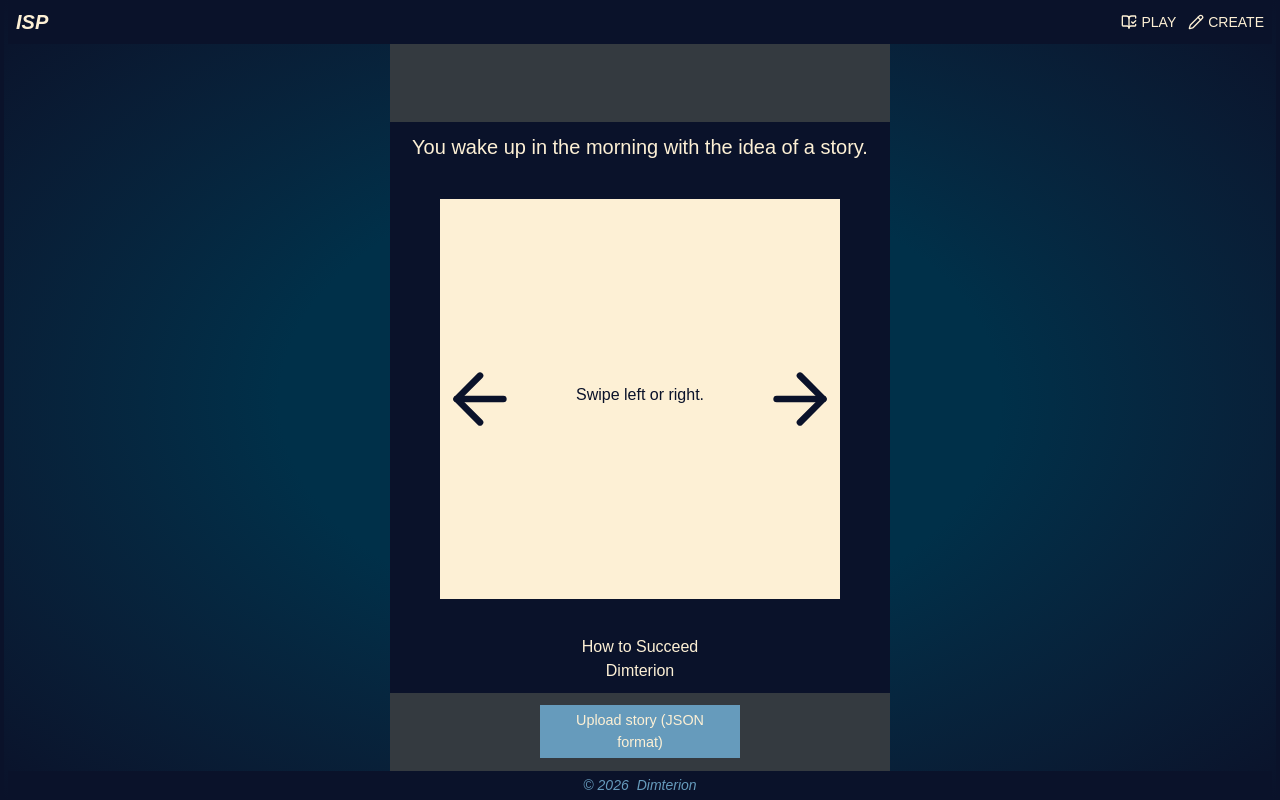
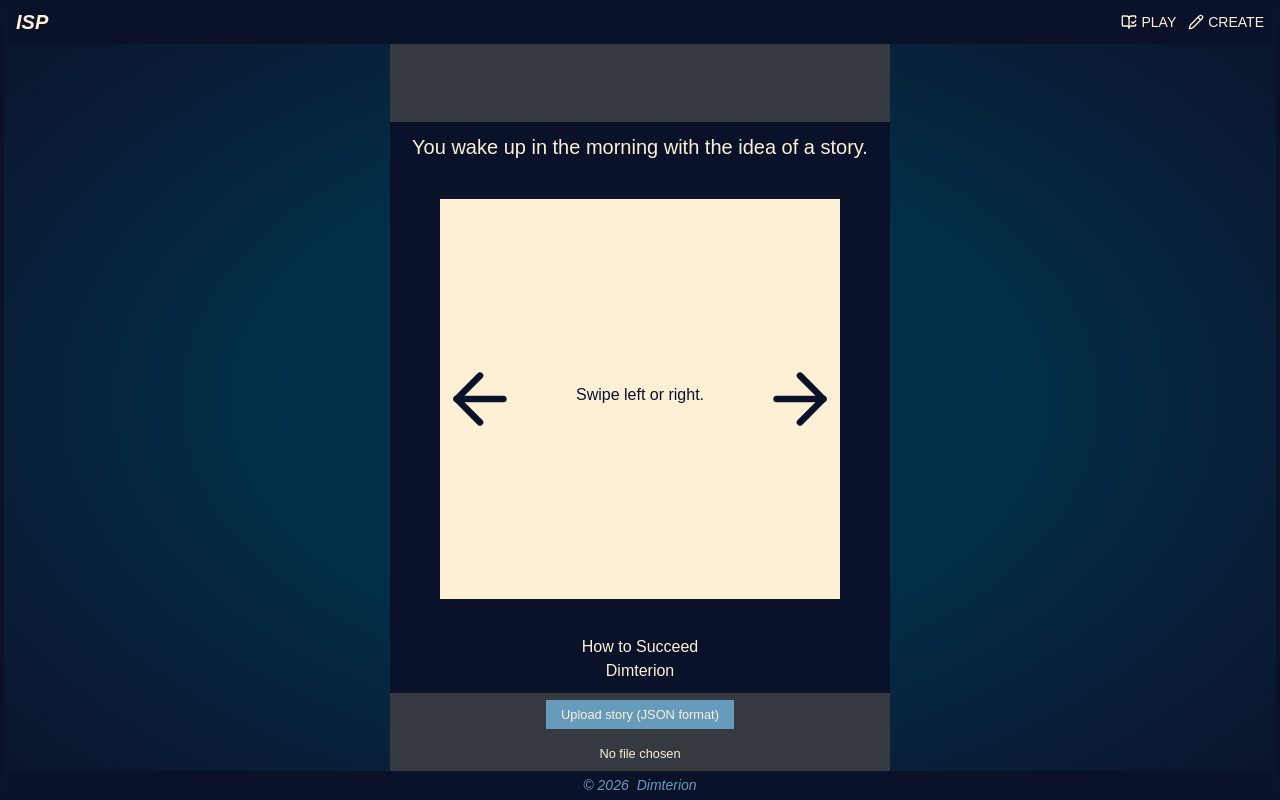
Before and after one commit to Dimterion/stories-platform, a React (Vite) app: page /adventure-game-player in a window 1280 px wide. Built offline with nearby package versions, Linux system fonts and the light colour scheme; no server answers; a web font is replaced by a local one.

Commit message:
add uploaded file name display to AdventureGamePlayerPage

```diff
--- a/src/pages/adventureGamePlayer/adventureGamePlayer.css
+++ b/src/pages/adventureGamePlayer/adventureGamePlayer.css
@@ -191,7 +191,9 @@
 .agp-verticalCardFooter {
   align-items: center;
   display: flex;
-  justify-content: center;
+  flex-direction: column;
+  font-size: 0.8rem;
+  justify-content: space-around;
 }
 
 .agp-uploadLabel {
@@ -200,7 +202,6 @@
   color: var(--color-softWhite);
   cursor: pointer;
   display: inline-flex;
-  font-size: 0.9rem;
   gap: 0.5rem;
   max-width: 200px;
   padding: 5px 15px;
--- a/src/pages/adventureGamePlayer/adventureGamePlayer.jsx
+++ b/src/pages/adventureGamePlayer/adventureGamePlayer.jsx
@@ -22,6 +22,7 @@ export default function AdventureGamePlayerPage() {
   const [currentNodeId, setCurrentNodeId] = useState(sampleStory.start);
   const [x, setX] = useState(0);
   const [isDragging, setIsDragging] = useState(false);
+  const [fileName, setFileName] = useState(null);
 
   const dragRef = useRef({ dragging: false, startClientX: 0, startX: 0 });
   const xRef = useRef(0);
@@ -176,6 +177,7 @@ export default function AdventureGamePlayerPage() {
         xRef.current = 0;
         setIsDragging(false);
         dragRef.current = { dragging: false, startClientX: 0, startX: 0 };
+        setFileName(file.name);
         toast.success("Story imported successfully.", {
           style: {
             background: "#003049",
@@ -284,6 +286,7 @@ export default function AdventureGamePlayerPage() {
               className="agp-uploadInput"
             />
           </label>
+          <span>{fileName || "No file chosen"}</span>
         </div>
       </section>
     </div>
```
